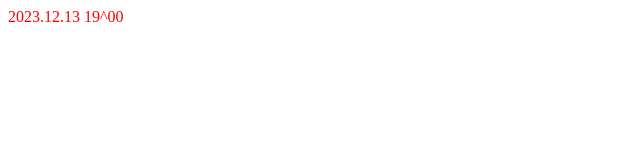
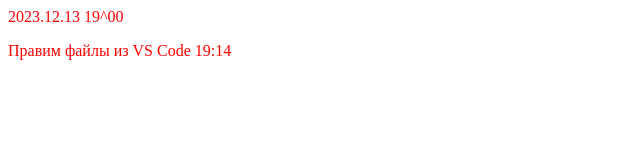
Before and after one commit to Getiym/-, a plain HTML site: page index.html in a window 1280 px wide. Shown: the whole page, without its empty margins (0-640 px from the left). Drawn offline with Linux system fonts and the light colour scheme.

Commit message:
Update index.html
Редактирую в VC Code

```diff
--- a/index.html
+++ b/index.html
@@ -6,5 +6,6 @@
   </head>
   <body>
     <p>2023.12.13 19^00</p>
+    <p>Правим файлы из VS Code 19:14</p>
   </body>
 </html>
```
